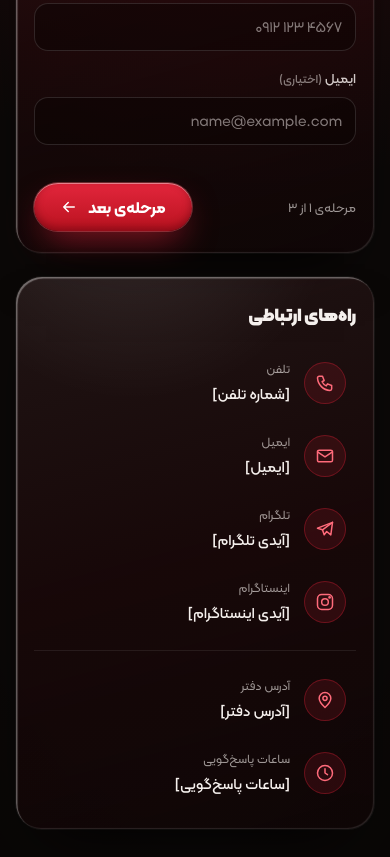
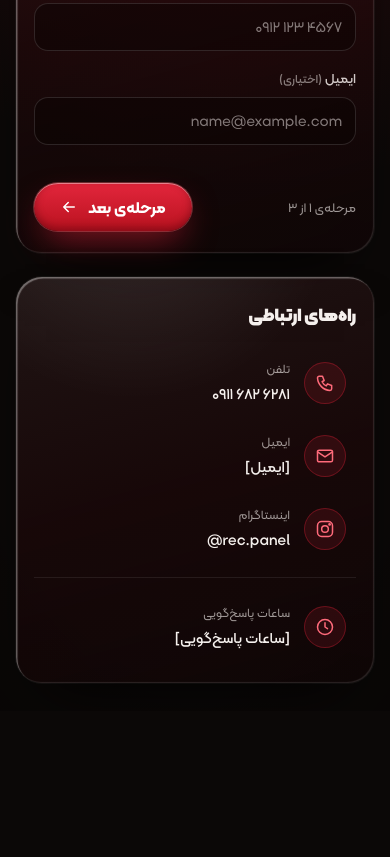
Before and after one commit to theZebco/dotrec-studio, a plain HTML site: page contact.html in a window 390 px wide. Shown: the part 485-1342 px from the top of the page. After the commit the page ends 1196 px from the top, so only its background shows below. Drawn offline with nearby package versions, Linux system fonts and the light colour scheme.

Commit message:
Contact: real phone and Instagram, drop Telegram and address

```diff
--- a/contact.html
+++ b/contact.html
@@ -138,14 +138,12 @@
 <div class="lg-c">
 <h2 id="info-title" class="p-title">راه‌های ارتباطی</h2>
 <ul class="i-list">
-<li><a class="i-row" href="#tel"><span class="i-ic"><svg width="20" height="20" viewBox="0 0 24 24" fill="none" stroke="currentColor" stroke-width="1.8" stroke-linecap="round" stroke-linejoin="round" aria-hidden="true"><path d="M5 4h4l2 5-2.5 1.5a11 11 0 0 0 5 5L15 13l5 2v4a2 2 0 0 1-2 2A16 16 0 0 1 3 6a2 2 0 0 1 2-2"></path></svg></span><span class="i-txt"><span class="i-lbl">تلفن</span><span class="i-val">[شماره تلفن]</span></span></a></li>
+<li><a class="i-row" href="tel:+989116826281"><span class="i-ic"><svg width="20" height="20" viewBox="0 0 24 24" fill="none" stroke="currentColor" stroke-width="1.8" stroke-linecap="round" stroke-linejoin="round" aria-hidden="true"><path d="M5 4h4l2 5-2.5 1.5a11 11 0 0 0 5 5L15 13l5 2v4a2 2 0 0 1-2 2A16 16 0 0 1 3 6a2 2 0 0 1 2-2"></path></svg></span><span class="i-txt"><span class="i-lbl">تلفن</span><span class="i-val"><bdi dir="ltr">۰۹۱۱ ۶۸۲ ۶۲۸۱</bdi></span></span></a></li>
 <li><a class="i-row" href="#email"><span class="i-ic"><svg width="20" height="20" viewBox="0 0 24 24" fill="none" stroke="currentColor" stroke-width="1.8" stroke-linecap="round" stroke-linejoin="round" aria-hidden="true"><rect x="3" y="5" width="18" height="14" rx="2"></rect><path d="M3 7l9 6 9-6"></path></svg></span><span class="i-txt"><span class="i-lbl">ایمیل</span><span class="i-val">[ایمیل]</span></span></a></li>
-<li><a class="i-row" href="#telegram"><span class="i-ic"><svg width="20" height="20" viewBox="0 0 24 24" fill="none" stroke="currentColor" stroke-width="1.8" stroke-linecap="round" stroke-linejoin="round" aria-hidden="true"><path d="M21 4L3 11l6 2 2 6 3-4 5 4z"></path><path d="M9 13l12-9"></path></svg></span><span class="i-txt"><span class="i-lbl">تلگرام</span><span class="i-val">[آیدی تلگرام]</span></span></a></li>
-<li><a class="i-row" href="#instagram"><span class="i-ic"><svg width="20" height="20" viewBox="0 0 24 24" fill="none" stroke="currentColor" stroke-width="1.8" stroke-linecap="round" stroke-linejoin="round" aria-hidden="true"><rect x="3" y="3" width="18" height="18" rx="5"></rect><circle cx="12" cy="12" r="4"></circle><circle cx="17.5" cy="6.5" r=".8" fill="currentColor"></circle></svg></span><span class="i-txt"><span class="i-lbl">اینستاگرام</span><span class="i-val">[آیدی اینستاگرام]</span></span></a></li>
+<li><a class="i-row" href="https://www.instagram.com/rec.panel/" target="_blank" rel="noopener"><span class="i-ic"><svg width="20" height="20" viewBox="0 0 24 24" fill="none" stroke="currentColor" stroke-width="1.8" stroke-linecap="round" stroke-linejoin="round" aria-hidden="true"><rect x="3" y="3" width="18" height="18" rx="5"></rect><circle cx="12" cy="12" r="4"></circle><circle cx="17.5" cy="6.5" r=".8" fill="currentColor"></circle></svg></span><span class="i-txt"><span class="i-lbl">اینستاگرام</span><span class="i-val"><bdi dir="ltr">@rec.panel</bdi></span></span></a></li>
 </ul>
 <span class="i-sep" aria-hidden="true"></span>
 <ul class="i-list">
-<li><div class="i-row"><span class="i-ic"><svg width="20" height="20" viewBox="0 0 24 24" fill="none" stroke="currentColor" stroke-width="1.8" stroke-linecap="round" stroke-linejoin="round" aria-hidden="true"><path d="M12 21s-7-6.2-7-11a7 7 0 0 1 14 0c0 4.8-7 11-7 11z"></path><circle cx="12" cy="10" r="2.5"></circle></svg></span><span class="i-txt"><span class="i-lbl">آدرس دفتر</span><span class="i-val">[آدرس دفتر]</span></span></div></li>
 <li><div class="i-row"><span class="i-ic"><svg width="20" height="20" viewBox="0 0 24 24" fill="none" stroke="currentColor" stroke-width="1.8" stroke-linecap="round" stroke-linejoin="round" aria-hidden="true"><circle cx="12" cy="12" r="9"></circle><path d="M12 7v5l3 2"></path></svg></span><span class="i-txt"><span class="i-lbl">ساعات پاسخ‌گویی</span><span class="i-val">[ساعات پاسخ‌گویی]</span></span></div></li>
 </ul>
 </div>
```
Also changed, not shown: 1 other file.
